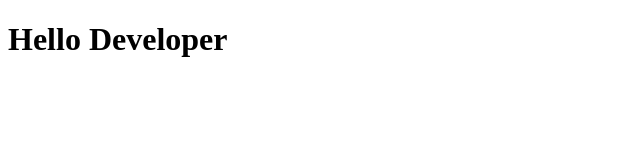
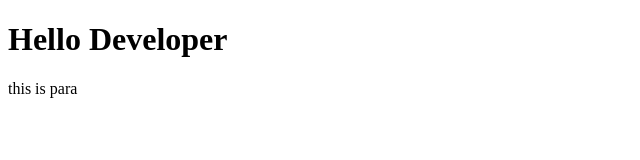
Before and after one commit to SuyogPalav/TestingPurpose, a plain HTML site: page index.html in a window 1280 px wide. Shown: the full height of the page, 0-640 px from the left. Drawn offline with Linux system fonts and the light colour scheme.

Commit message:
Update index.html
Added Para tag

```diff
--- a/index.html
+++ b/index.html
@@ -7,6 +7,7 @@
 </head>
 <body>
 <h1>Hello Developer</h1>
+    <p1>this is para</p1>
 
 </body>
 </html>
```
